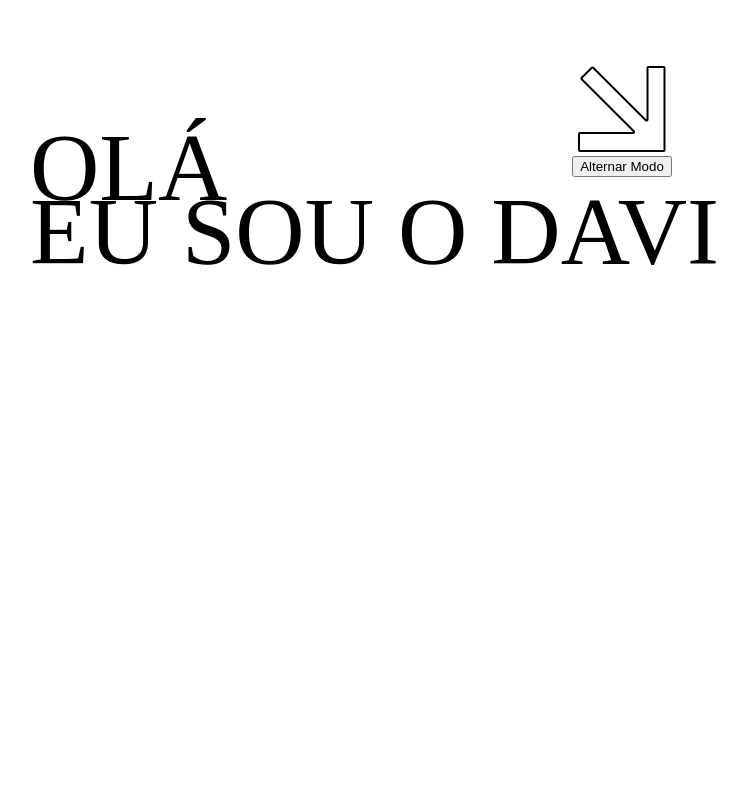
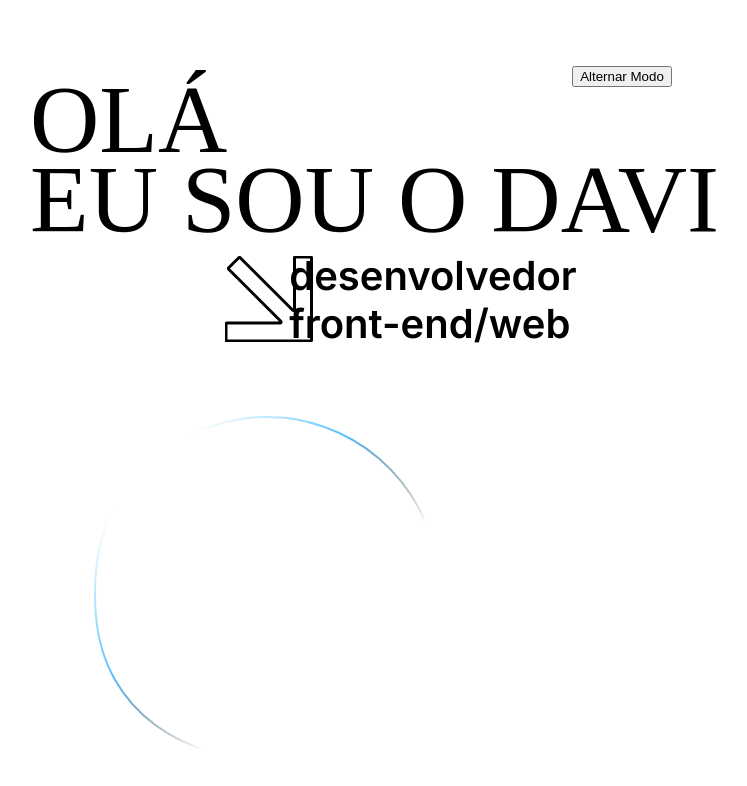
Before and after one commit to sdeiros/port, a plain HTML site: page index.html in a window 1280 px wide. Shown: the whole page, without its empty margins (18-765 px from the left). Drawn offline with Linux system fonts and the light colour scheme; a web font is replaced by a local one.

Commit message:
index.html

```diff
--- a/index.html
+++ b/index.html
@@ -4,10 +4,11 @@
     <meta charset="UTF-8">
     <meta name="viewport" content="width=device-width, initial-scale=1.0">
     <link rel="preconnect" href="https://fonts.googleapis.com">
-
     <title>DM - portifólio</title>
     <style>
         @import url('https://fonts.googleapis.com/css2?family=Arapey:ital@0;1&display=swap');
+        @import url('https://fonts.googleapis.com/css2?family=Inter:wght@400;600;700&display=swap');
+
         body {
             transition: background-color 0.5s, color 0.5s;
             font-family: Arial;
@@ -15,54 +16,106 @@
             padding: 40px;
         }
 
-        p{
+        p {
             position: absolute;
             font-family: Arapey;
             font-size: 96px;
             font-style: normal;
             font-weight: 400;
             line-height: normal;
-            top:10%;
+            top: 3rem;
         }
 
-        .ola{
+        .ola {
             position: absolute;
             font-family: Arapey;
             font-size: 96px;
             font-style: normal;
             font-weight: 400;
             line-height: normal;
+          top: 0rem;
         }
 
-        .seta{
+        .seta {
             position: absolute;
             width: 85.5px;
             height: 84px;
             flex-shrink: 0;
             left: 0;
+          top: 4rem;
         }
 
         .dark-mode {
             background-color: #0C0C0C; /* Cor do modo noturno */
             color: #FDFFFF;
         }
+
         .light-mode {
             background-color: #FFFDF5; /* Cor do modo claro */
             color: #000; /* Cor do texto no modo claro */
         }
+
+        .txt2 {
+            position: absolute;
+            top: 14rem;
+            font-family: Inter;
+            font-size: 40px;
+            font-style: normal;
+            font-weight: 600;
+            line-height: normal;
+            left: 24%;
+        }
+
+        .txt3 {
+            position: absolute;
+            top: 17rem;
+            font-family: Inter;
+            font-size: 40px;
+            font-style: normal;
+            font-weight: 600;
+            line-height: normal;
+            left: 24%;
+        }
+
+        .svg-container {
+            position: absolute;
+            width: 85.5px;
+            height: 84px;
+            flex-shrink: 0;
+         top: 16rem;
+            left: 19%;
+        }
+
+
     </style>
 </head>
 <body>
     <h1 class="ola">OLÁ</h1><br>
     <p>EU SOU O DAVI</p>
 
-   <div class="svg-container">
+    <button id="toggle-mode">Alternar Modo</button>
+
+    <div class="svg-container">
         <svg xmlns="http://www.w3.org/2000/svg" width="88" height="86" viewBox="0 0 88 86" fill="none">
-            <path id="svg-path" d="M85.5 1H70.5C69.9477 1 69.5 1.44771 69.5 2V53.5858C69.5 54.4767 68.4229 54.9229 67.7929 54.2929L15.2071 1.70711C14.8166 1.31658 14.1834 1.31658 13.7929 1.70711L3.70711 11.7929C3.31658 12.1834 3.31658 12.8166 3.70711 13.2071L55.7929 65.2929C56.4229 65.9229 55.9767 67 55.0858 67H2C1.44772 67 1 67.4477 1 68V84C1 84.5523 1.44772 85 2 85H85.5C86.0523 85 86.5 84.5523 86.5 84V2C86.5 1.44772 86.0523 1 85.5 1Z" stroke="black" stroke-width="2"/>
+            <path id="svg-path" d="M85.5 1H70.5C69.9477 1 69.5 1.44771 69.5 2V53.5858C69.5 54.4767 68.4229 54.9229 67.7929 54.2929L15.2071 1.70711C14.8166 1.31658 14.1834 1.31658 13.7929 1.70711L3.70711 11.7929C3.31658 12.1834 3.31658 12.8166 3.70711 13.2071L55.7929 65.2929C56.4229 65.9229 55.9767 67 55.0858 67H2C1.44772 67 1 67.4477 1 68V84C1 84.5523 1.44772 85 2 85H85.5C86.0523 85 86.5 84.5523 86.5 84V2C86.5 1.44772 86.0523 1 85.5 1Z" stroke="black" stroke-width="3" />
         </svg>
     </div>
 
-    <button id="toggle-mode">Alternar Modo</button>
+    <h1 class="txt2">desenvolvedor</h1>
+    <h1 class="txt3" lang="en">front-end/web</h1>
+
+
+    <svg xmlns="http://www.w3.org/2000/svg" width="350" height="345" viewBox="0 0 350 345" fill="none" style="position: absolute; left: 7rem; top: 26rem;">>
+  <path d="M348.5 197.748C348.5 45.5 235.768 1.24766 178.268 1.24766C130.268 -2.25232 -10.6217 29.7815 1.76822 197.748C16.7621 401.016 348.5 384.144 348.5 197.748Z" stroke="url(#paint0_linear_128_50)" stroke-width="2"/>
+  <defs>
+    <linearGradient id="paint0_linear_128_50" x1="76" y1="36" x2="262" y2="220" gradientUnits="userSpaceOnUse">
+      <stop stop-color="white"/>
+      <stop offset="0.4375" stop-color="#56C2FF"/>
+      <stop offset="0.890625" stop-color="#0C0C0C" stop-opacity="0"/>
+    </linearGradient>
+  </defs>
+</svg>
+
 
     <script>
         const body = document.body;
```
